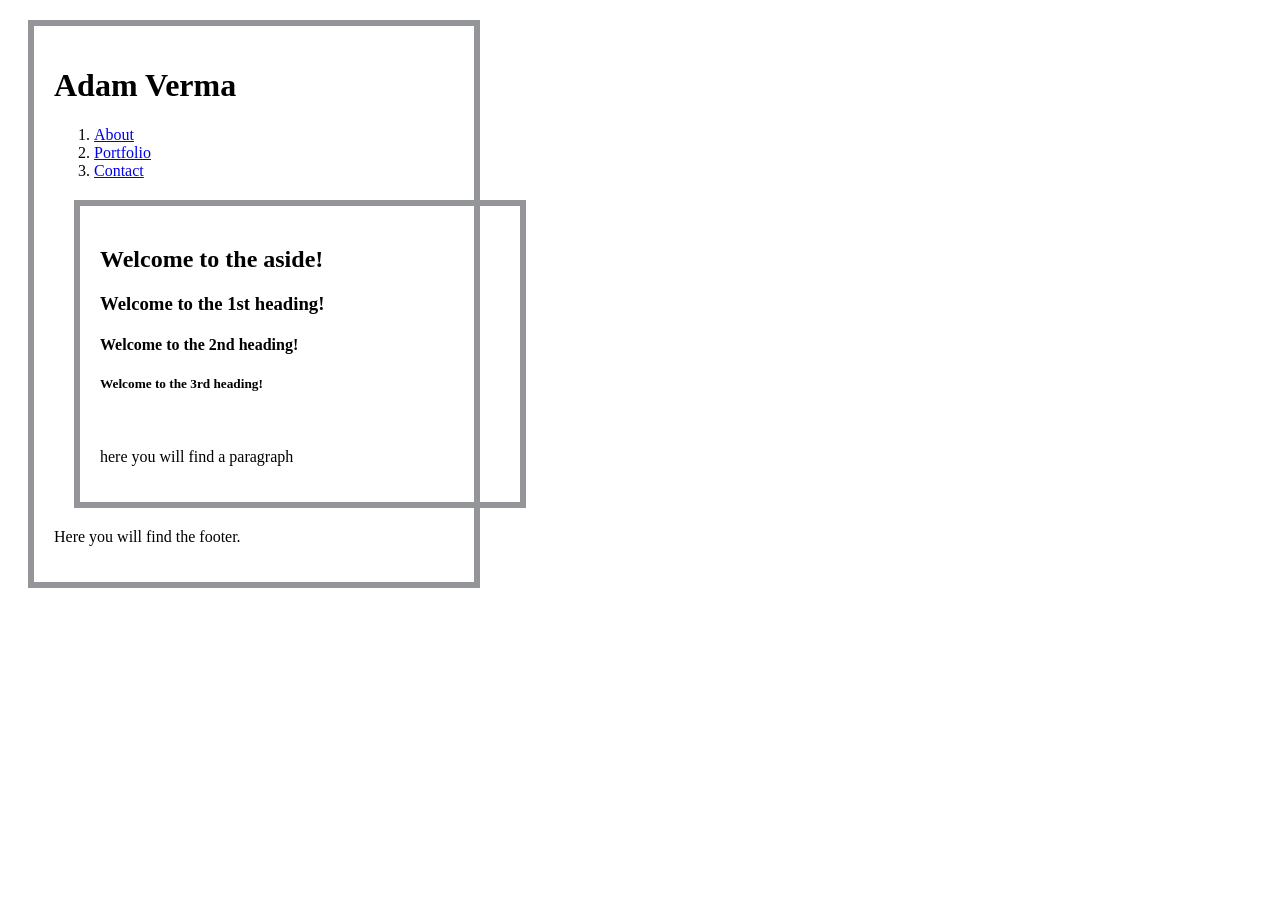
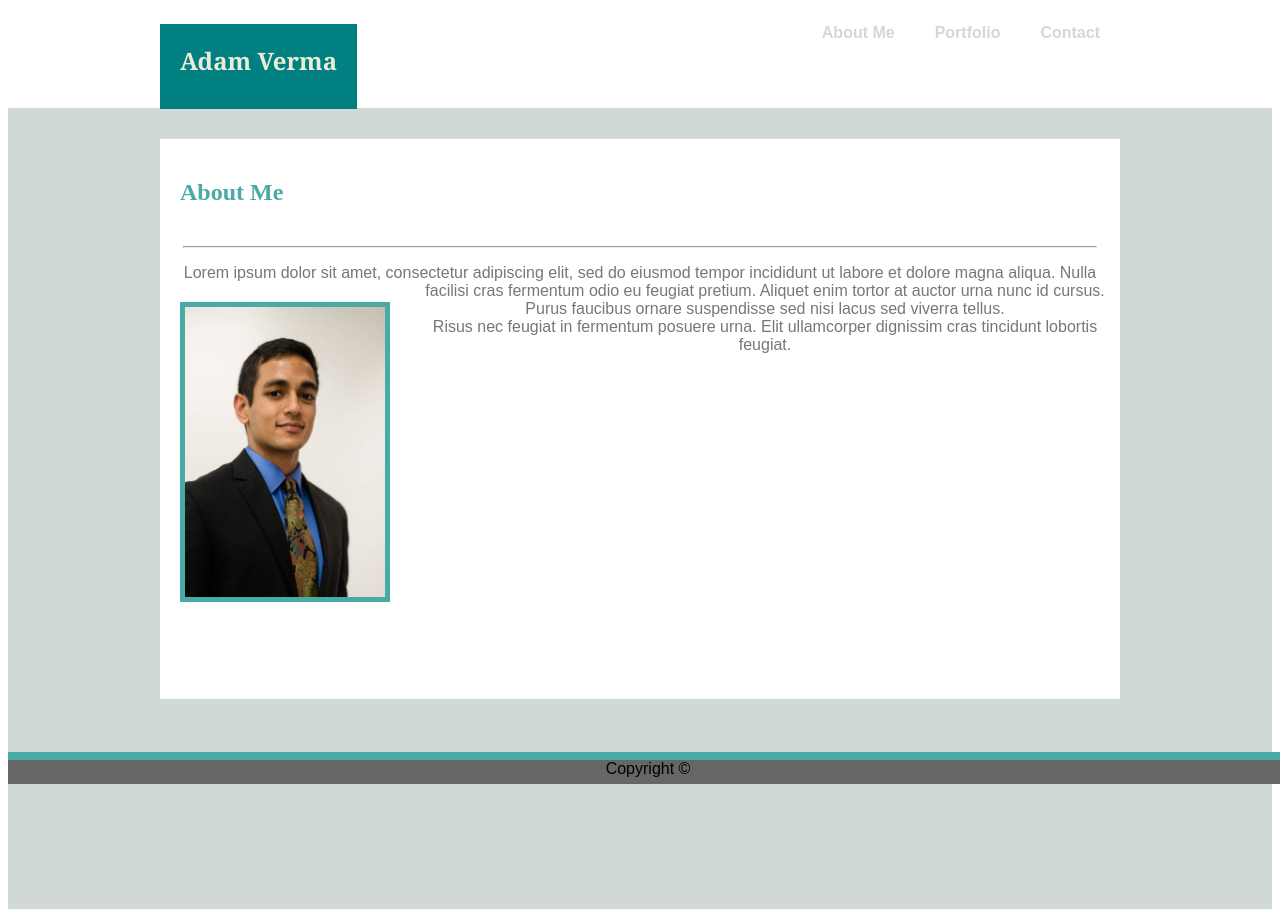
Before and after one commit to adam-verma/Basic-Portfolio, a plain HTML site: page index.html in a window 1280 px wide. Before the commit the page ends 800 px from the top, so only its background shows below. Drawn offline with Linux system fonts and the light colour scheme; files that its build step writes are made by us from their sources.

Commit message:
initial files

```diff
--- /dev/null
+++ b/assets/css/contact_style.css
@@ -0,0 +1,125 @@
+html{
+    height:100%;
+}
+.header {
+    width: 100%;
+    height: 100px;
+    display: block;
+    background-color: white;
+    border-bottom: 1px solid #d1d9d6;
+}
+.inner_header {
+    width: 960px;
+    height: 100%;
+    display: block;
+    text-align: center;
+    margin: 0 auto;
+    background-color: white;
+}
+.name_container {
+    height: 80%;
+    display: inline-block;
+    float: left;
+}
+.name_container >h1{
+    color: #ebebd6;
+    height: 100%;
+    vertical-align: middle;
+    text-align: center;
+    font-family: Georgia, 'Times New Roman', Times, serif;
+    font-size: 24px;
+    padding: 20px 20px;
+    background-color: teal;
+}
+/*--NavCSS--*/
+.navigation {
+    float: right;
+    height: 100%;
+}
+
+.navigation a{
+    height: 100%;
+    display: inline-block;
+    float: left;
+    font-family: Arial, Helvetica, sans-serif;
+    font-weight: bold;
+    padding: 0px 20px;
+    text-decoration: none;
+}
+.navigation a li {
+    display: block;
+    color: #d1d9d6;
+    text-align: middle;
+}
+
+/*--About Me Section--*/
+.body-container {
+    width:100%;
+    height: 100vh;
+    text-align: center;
+    display: inline-block;
+    background-color: #d1d9d6;
+    margin: 0px auto -1.5rem;
+}
+.border-box {
+    width: 960px;
+    height: 70%;
+    text-align: center;
+    display: inline-block;
+    margin: 30px 100px 100px;
+    background-color: #ffffff;
+}
+hr {
+    width: 95%;
+    align: center;
+}
+.content-wrap {
+    width: 100%;
+    height: 70%;
+    display: inline-block;
+    margin: 0 auto;
+    background-color: #ffffff;
+}
+h2{
+    font-family: 'Times New Roman', Times, serif;
+    color: #4aaaa5;
+    float: left;
+    padding: 20px 20px;
+    clear:both;
+}
+form {
+    padding: 20px 20px;
+    color: #777777;
+}
+input[name=firstname] {
+    width: 920px;
+}
+input[name=email] {
+    width:920px;
+}
+input[name=message] {
+    height:18vh;
+    width:920px;
+}
+input[type=submit] {
+    background-color: teal;
+    color: white;
+    cursor: pointer;
+    width: 10%;
+    height: 5vh;
+}
+
+}
+/*--Footer--*/
+#footer >p {
+    position: fixed;
+    clear:both;
+    display: inline-block;
+    color: black;
+    text-align: center;
+    background-color: #666666;
+    bottom: 0;
+    width: 100%;
+    height: 1.5rem;
+    border-top: 8px solid #4aaaa5;
+}
--- /dev/null
+++ b/assets/css/index_style.css
@@ -0,0 +1,115 @@
+html{
+    height:100%;
+}
+.header {
+    width: 100%;
+    height: 100px;
+    display: block;
+    background-color: white;
+    border-bottom: 1px solid #d1d9d6;
+}
+.inner_header {
+    width: 960px;
+    height: 100%;
+    display: block;
+    text-align: center;
+    margin: 0 auto;
+    background-color: white;
+}
+.name_container {
+    height: 80%;
+    display: inline-block;
+    float: left;
+}
+.name_container >h1{
+    color: #ebebd6;
+    height: 100%;
+    vertical-align: middle;
+    text-align: center;
+    font-family: Georgia, 'Times New Roman', Times, serif;
+    font-size: 24px;
+    padding: 20px 20px;
+    background-color: teal;
+}
+/*--NavCSS--*/
+.navigation {
+    float: right;
+    height: 100%;
+}
+
+.navigation a{
+    height: 100%;
+    display: inline-block;
+    float: left;
+    font-family: Arial, Helvetica, sans-serif;
+    font-weight: bold;
+    padding: 0px 20px;
+    text-decoration: none;
+}
+.navigation a li {
+    display: block;
+    color: #d1d9d6;
+    text-align: middle;
+}
+
+/*--About Me Section--*/
+.body-container {
+    width:100%;
+    height: 100vh;
+    text-align: center;
+    display: inline-block;
+    background-color: #d1d9d6;
+    margin: 0px auto -1.5rem;
+}
+.border-box {
+    width: 960px;
+    height: 70%;
+    text-align: center;
+    display: inline-block;
+    margin: 30px 100px 100px;
+    background-color: #ffffff;
+}
+hr {
+    width: 95%;
+    align: center;
+}
+.content-wrap {
+    width: 100%;
+    height: 70%;
+    display: inline-block;
+    margin: 0 auto;
+    padding: 0px;
+    background-color: #ffffff;
+}
+h2{
+    font-family: 'Times New Roman', Times, serif;
+    color: #4aaaa5;
+    float: left;
+    padding: 20px 20px;
+    clear:both;
+}
+p {
+    font-family: Arial, Helvetica, sans-serif;
+    color: #777777;
+    margin: 120 px 0px;
+}
+img {
+    width: 200px;
+    float:left;
+    clear: left;
+    margin: 20px;
+    border: 5px solid #4aaaa5;
+}
+/*--Footer--*/
+#footer >p {
+    position: fixed;
+    clear:both;
+    display: inline-block;
+    color: black;
+    text-align: center;
+    background-color: #666666;
+    bottom: 0;
+    width: 100%;
+    height: 1.5rem;
+    border-top: 8px solid #4aaaa5;
+}
--- /dev/null
+++ b/assets/css/portfolio_style.css
@@ -0,0 +1,118 @@
+html{
+    height:100%;
+}
+.header {
+    width: 100%;
+    height: 100px;
+    display: block;
+    background-color: white;
+    border-bottom: 1px solid #d1d9d6;
+}
+.inner_header {
+    width: 960px;
+    height: 100%;
+    display: block;
+    text-align: center;
+    margin: 0 auto;
+    background-color: white;
+}
+.name_container {
+    height: 80%;
+    float: left;
+}
+.name_container >h1{
+    color: #ebebd6;
+    height: 100%;
+    vertical-align: middle;
+    text-align: center;
+    font-family: Georgia, 'Times New Roman', Times, serif;
+    font-size: 24px;
+    padding: 20px 20px;
+    background-color: teal;
+}
+/*--NavCSS--*/
+.navigation {
+    float: right;
+    height: 100%;
+}
+
+.navigation a{
+    height: 100%;
+    float: left;
+    font-family: Arial, Helvetica, sans-serif;
+    font-weight: bold;
+    padding: 0px 20px;
+    text-decoration: none;
+}
+.navigation a li {
+    display: block;
+    color: #d1d9d6;
+    text-align: middle;
+}
+
+/*--About Me Section--*/
+.body-container {
+    width:100%;
+    height: 100vh;
+    text-align: center;
+    display: inline-block;
+    background-color: #d1d9d6;
+    margin: 0px auto -1.5rem;
+}
+.border-box {
+    width: 960px;
+    height: 70%;
+    text-align: center;
+    display: inline-block;
+    margin: 30px 100px 100px;
+    background-color: #ffffff;
+}
+hr {
+    width: 95%;
+    text-align: center;
+}
+.content-wrap {
+    width: 100%;
+    height: 70%;
+    display: inline-block;
+    margin: 0 auto;
+    padding: 0px;
+    background-color: #ffffff;
+}
+h2{
+    font-family: 'Times New Roman', Times, serif;
+    color: #4aaaa5;
+    float: left;
+    padding: 20px 20px;
+    clear:both;
+}
+p {
+    font-family: Arial, Helvetica, sans-serif;
+    color: #777777;
+    margin: 120 px 0px;
+}
+.column {
+    float: left;
+    width: 50%;
+    padding: 5px;
+  }
+
+  .imgtext_container::after {
+    content: "";
+    clear: both;
+    display: table;
+
+
+/*--Footer--*/
+#footer >p {
+    position: fixed;
+    clear:both;
+    display: inline-block;
+    color: black;
+    text-align: center;
+    background-color: #666666;
+    bottom: 0;
+    width: 100%;
+    height: 1.5rem;
+    border-top: 8px solid #4aaaa5;
+}
--- a/assets/css/style.css
+++ /dev/null
@@ -1,7 +0,0 @@
-.h1 {border-bottom: 5px black}
-div {
-    border: 6px solid #949599;
-    margin: 20px;
-    padding: 20px;
-    width: 400px;
-}
--- a/index.html
+++ b/index.html
@@ -2,53 +2,65 @@
 <html lang="en">
 
 <head>
-    <title>Portfolio Wireframe</title>
-    <link rel="stylesheet" type="text/css" href="style.css" />
-    <meta charset="UTF-B" />
+    <title>Welcome to Adam Verma's Portfolio</title>
+    <link rel="stylesheet" type="text/css" href="./assets/css/index_style.css" />
+    <meta charset="UTF-8" />
     <!-- <meta name="viewport" content="width=device-width, initial> -->
 </head>
+
 <body>
-    <div id="page-container">
     <header class="header">
-                    <h1> Adam Verma </h1>
-                <nav class="pagelink">
-                    <ol>
-                        <li class="page"><a href="about">About</a></li>
-                        <li class="page"><a href="about/portfolio">Portfolio</a></li>
-                        <li class="page"><a href="about/portfolio">Contact</a></li>
-                    </ol>
+        <div class="inner_header">
+            <div class="name_container">
+                <h1> Adam Verma
+                </h1>
+            </div>
+            <nav>
+                <ul class="navigation">
+                    <a href="aboutme">
+                        <li>About Me</li>
+                    </a>
+                    <a href="aboutme/portfolio">
+                        <li>Portfolio</li>
+                    </a>
+                    <a href="aboutme/portfolio/contact">
+                        <li>Contact</li>
+                    </a>
+                </ul>
             </nav>
+        </div>
     </header>
-        <div id="content-wrap">
-
-            <aside>
+    <section class="body-container">
+        <div class="border-box">
+            <div class="content-wrap">
                 <h2>
-                    Welcome to the aside!
+                    About Me
                 </h2>
-                <p></p>
-            </aside>
-            <section>
-                <article class="contains">
-                    <h3>
-                        Welcome to the 1st heading!
-                    </h3>
-                    <h4>
-                        Welcome to the 2nd heading!
-                    </h4>
-                    <h5>
-                        Welcome to the 3rd heading!
-                    </h5>
-                    <br />
+                <br>
+                <hr>
                 <p>
-                        here you will find a paragraph
+                    Lorem ipsum dolor sit amet, consectetur adipiscing elit, sed do eiusmod tempor incididunt ut
+                    labore
+                    et
+                    <img style='vertical-align:middle;' src="./assets/images/headshot.jpg" alt="Adam's Headshot">
+                    dolore magna aliqua. Nulla facilisi cras fermentum odio eu feugiat pretium. Aliquet enim
+                    tortor
+                    at
+                    auctor urna nunc id cursus. Purus faucibus ornare suspendisse sed nisi lacus sed viverra
+                    tellus.
+                    <br>
+                    Risus nec feugiat in fermentum posuere urna. Elit ullamcorper dignissim cras tincidunt
+                    lobortis
+                    feugiat.
                 </p>
-                </article>
+            </div>
+        </div>
     </section>
-        </div>
     <footer id="footer">
-            <p> Here you will find the footer.
+        <p>
+            Copyright &#169;
+        </p>
     </footer>
-    </div>
 </body>
 
 </html>
```
Also changed, not shown: contact.html (+65 -0 lines), portfolio.html (+83 -0 lines), assets/images/Passport photo.JPG (deleted), assets/images/headshot.jpg (added). Lines whose indentation alone changed are shown as unchanged.
